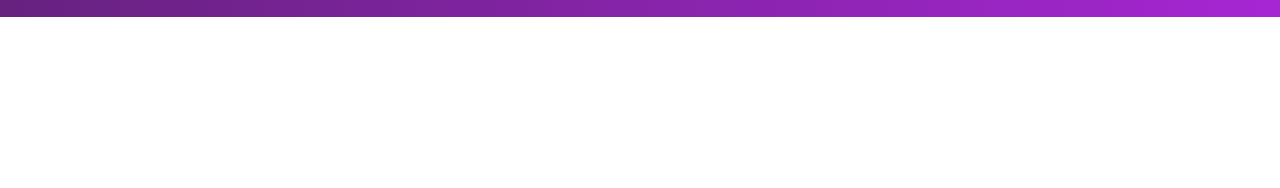
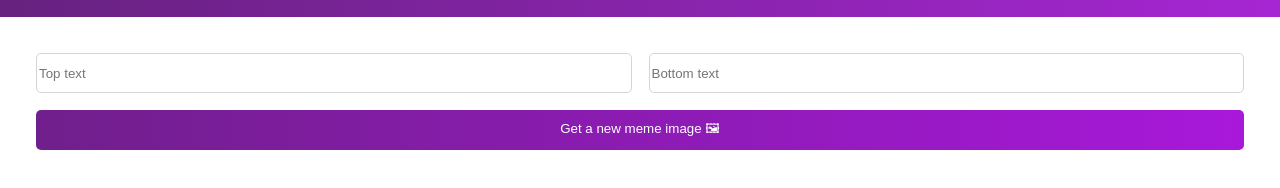
Before and after one commit to JoabOwala/memeLord, a React app in the folder client/: page / in a window 1280 px wide. Shown: the part 48-236 px from the top of the page. Built offline with nearby package versions, Linux system fonts and the light colour scheme.

Commit message:
meme component body

```diff
--- a/client/src/components/App.js
+++ b/client/src/components/App.js
@@ -1,10 +1,12 @@
 import React from "react";
 import Header from "./Header";
+import Meme from "./Meme";
 
 export default function App() {
     return (
         <div>
             <Header />
+            <Meme />
         </div>
         )
     }
--- /dev/null
+++ b/client/src/components/Meme.js
@@ -0,0 +1,27 @@
+import React from "react";
+
+export default function Meme(){
+
+    return(
+        <main>
+        <form className="form">
+            <input
+                type="text"
+                className="form--input"
+                placeholder="Top text"
+            />
+            <input
+                type="text"
+                className="form--input"
+                placeholder="Bottom text"
+            />
+            <button
+                className="form--button"
+            >
+                Get a new meme image 🖼
+            </button>
+        </form>
+        </main>
+
+    )
+}
--- a/client/src/index.css
+++ b/client/src/index.css
@@ -5,6 +5,10 @@
 body {
     font-family: "Karla", sans-serif;
     margin: 0;
+}
+
+main {
+    padding: 36px;
 }
 
 .header {
@@ -30,3 +34,26 @@ body {
     font-size: 0.75rem;
     font-weight: 500;
 }
+
+.form {
+    display: grid;
+    grid-template: 40px 40px / 1fr 1fr;
+    gap: 17px;
+}
+
+.form--input {
+    font-family: "Karla", sans-serif;
+    border-radius: 5px;
+    border: 1px solid #D5D4D8;
+}
+
+.form--button {
+    grid-column: 1 / -1;
+    font-family: "Karla", sans-serif;
+    border-radius: 5px;
+    background: linear-gradient(90.41deg, #711f8D 1.14%, #A818DA 100%);
+    color: white;
+    border: none;
+    cursor: pointer;
+
+}
```
